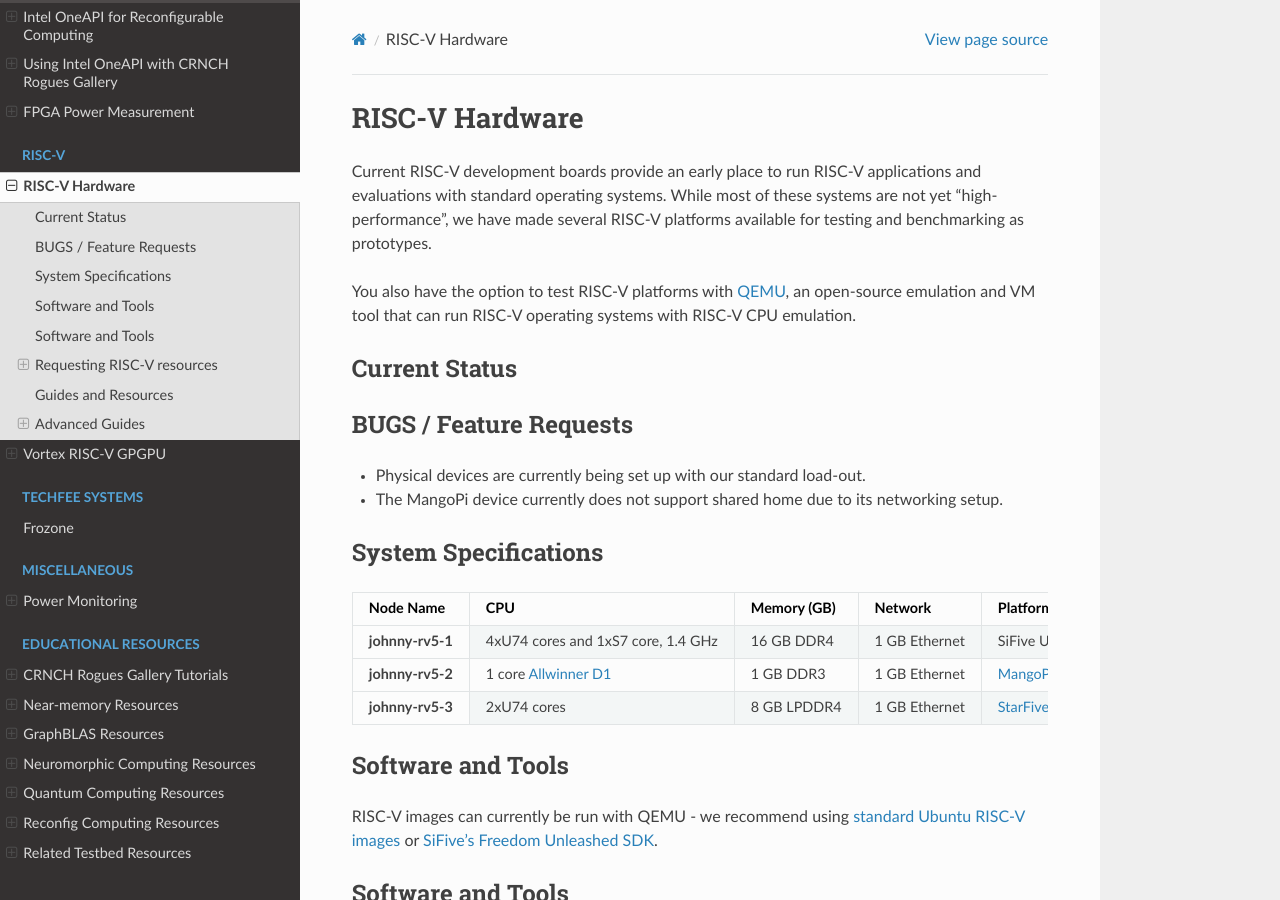
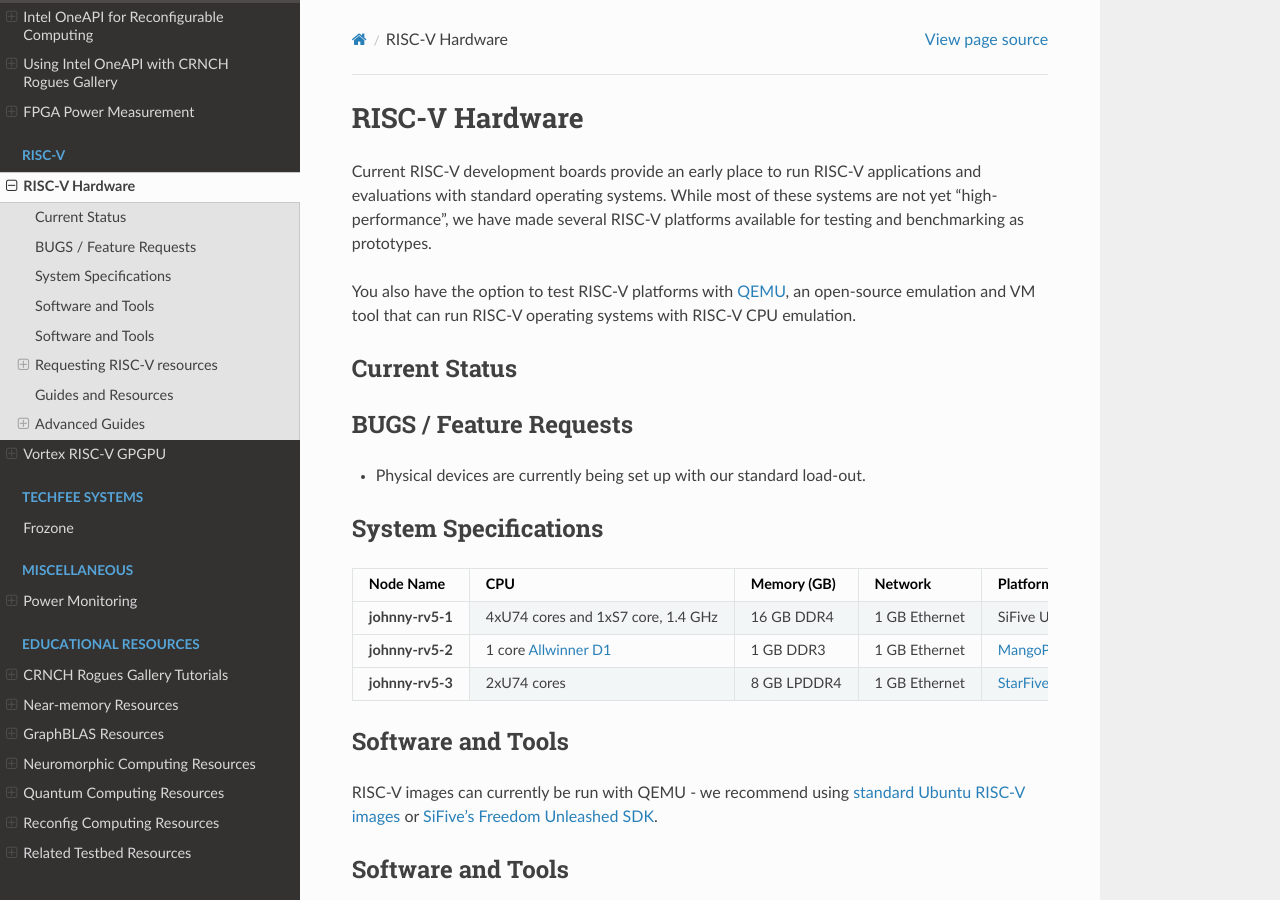
Before and after one commit to gt-crnch-rg/read-the-docs, a Sphinx documentation site: the page built from docs/riscv/rg-riscv-hardware.rst, in a window 1280 px wide and 900 px high. Built offline with Sphinx 7.4.7 and the Read the Docs theme 2.0.0, drawn with Linux system fonts in a browser that asks for light colours; pages that are not in the unit, such as notebooks, are missing from menus.

Commit message:
Update rg-riscv-hardware.rst

```diff
--- a/docs/riscv/rg-riscv-hardware.rst
+++ b/docs/riscv/rg-riscv-hardware.rst
@@ -13,7 +13,6 @@
 BUGS / Feature Requests
 =======================
 - Physical devices are currently being set up with our standard load-out.
-- The MangoPi device currently does not support shared home due to its networking setup.
 
 System Specifications
 =====================
```
